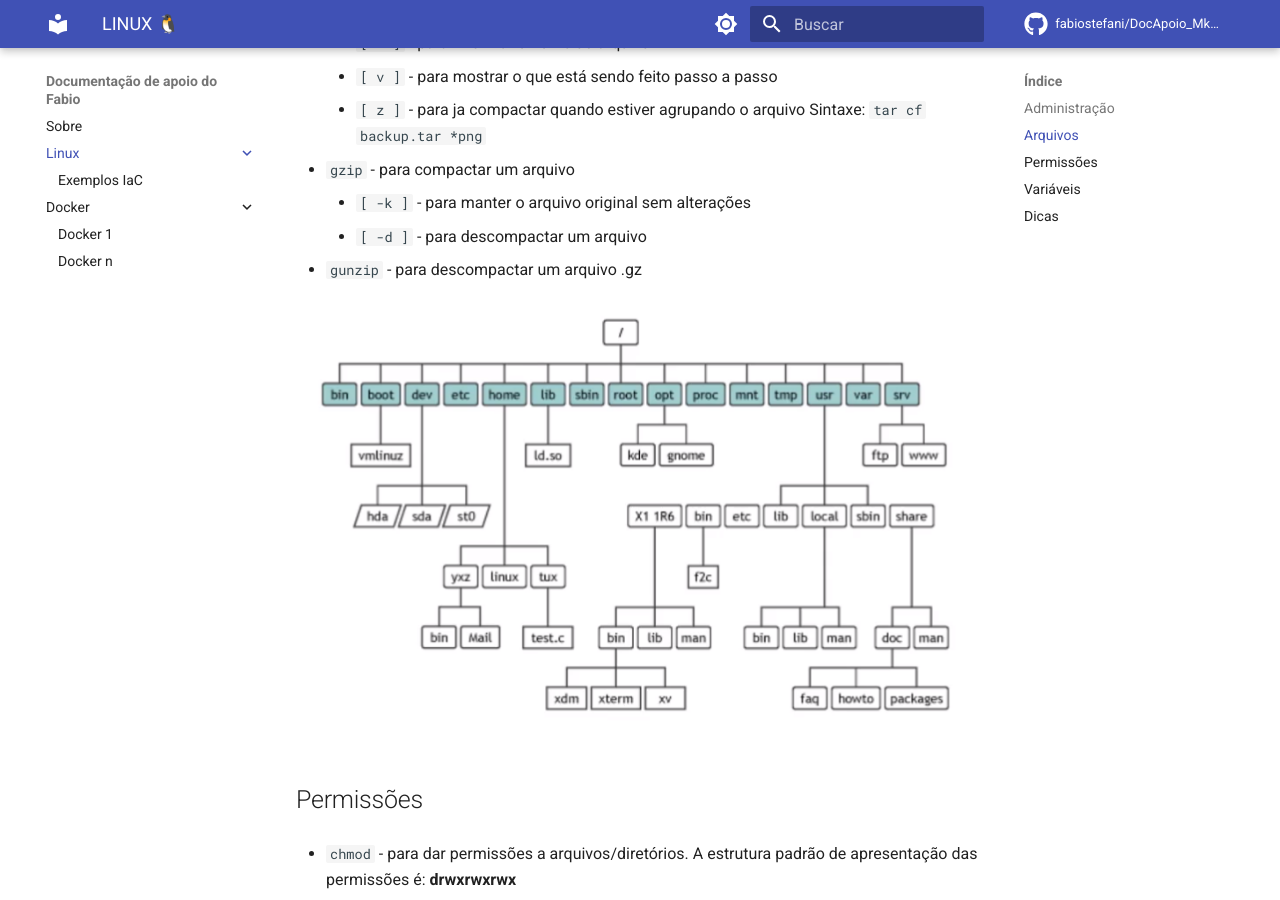
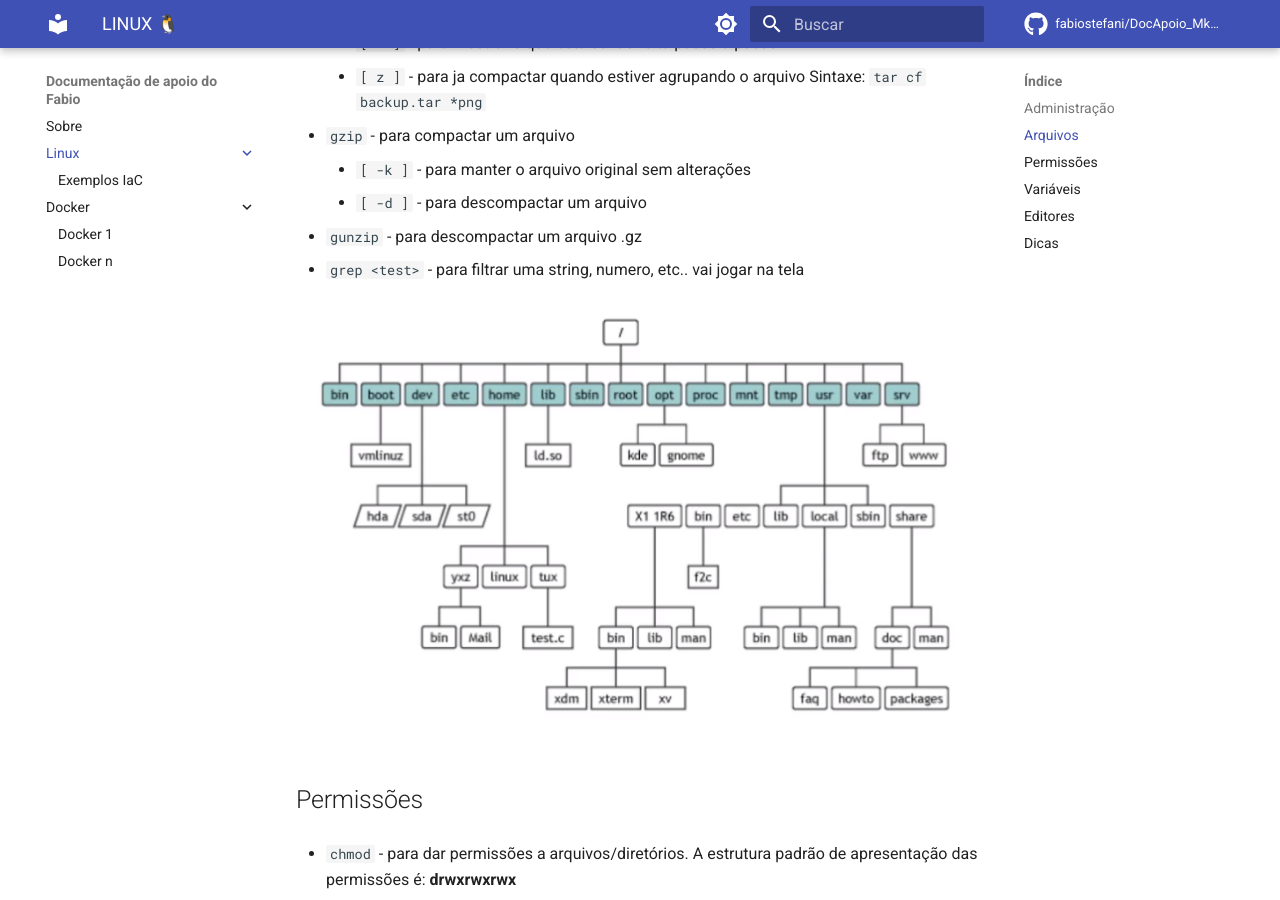
Before and after one commit to fabiostefani/DocApoio_MkDocs, an MkDocs documentation site: the page built from docs/linux/index.md, in a window 1280 px wide and 900 px high, scrolled down 3574 px. Built offline with MkDocs 1.6.1 and Material for MkDocs 9.7.7, drawn with Linux system fonts in a browser that asks for light colours; comment, search, counter and statistics services are not loaded; some of the changed text lies outside the part shown.

```diff
--- a/docs/linux/index.md
+++ b/docs/linux/index.md
@@ -105,6 +104,7 @@ Comandos do linux
     * `[ -k ]` - para manter o arquivo original sem alterações
     * `[ -d ]` - para descompactar um arquivo
 * `gunzip` - para descompactar um arquivo .gz
+* `grep <test>` - para filtrar uma string, numero, etc..  vai jogar na tela
 
 ![Estrutura de diretórios](/images/estruturaDiretorioLinux.png "Estrutura diretórios")
 
@@ -139,8 +139,15 @@ Se precisar que a variável fique visível para outras sessões filhas, deve ser
 * `set` - mostra todas as variáveis do ambiente
 * `env` - mostra somente as variáveis exportadas
 
+## Editores
+* `nano/vim` - para editar arquivos
+![Comandos VIM](/images/vi-help-sheet-01-large2.jpg "sheet comandos VIM")
+
 ## Dicas
 
 **$** no final do caminho do prompt indica que não está logado como super user
 
 **#** no final do caminho do prompt indica que está logado como super user.
+
+
+![Comandos VIM](/images/linux-cheat-sheet-612x792-1.png "sheet comandos")
```
Also changed, not shown: other parts of docs/linux/index.md (+0 -1 lines), docs/images/linux-cheat-sheet-612x792-1.png (added), docs/images/vi-help-sheet-01-large2.jpg (added).
